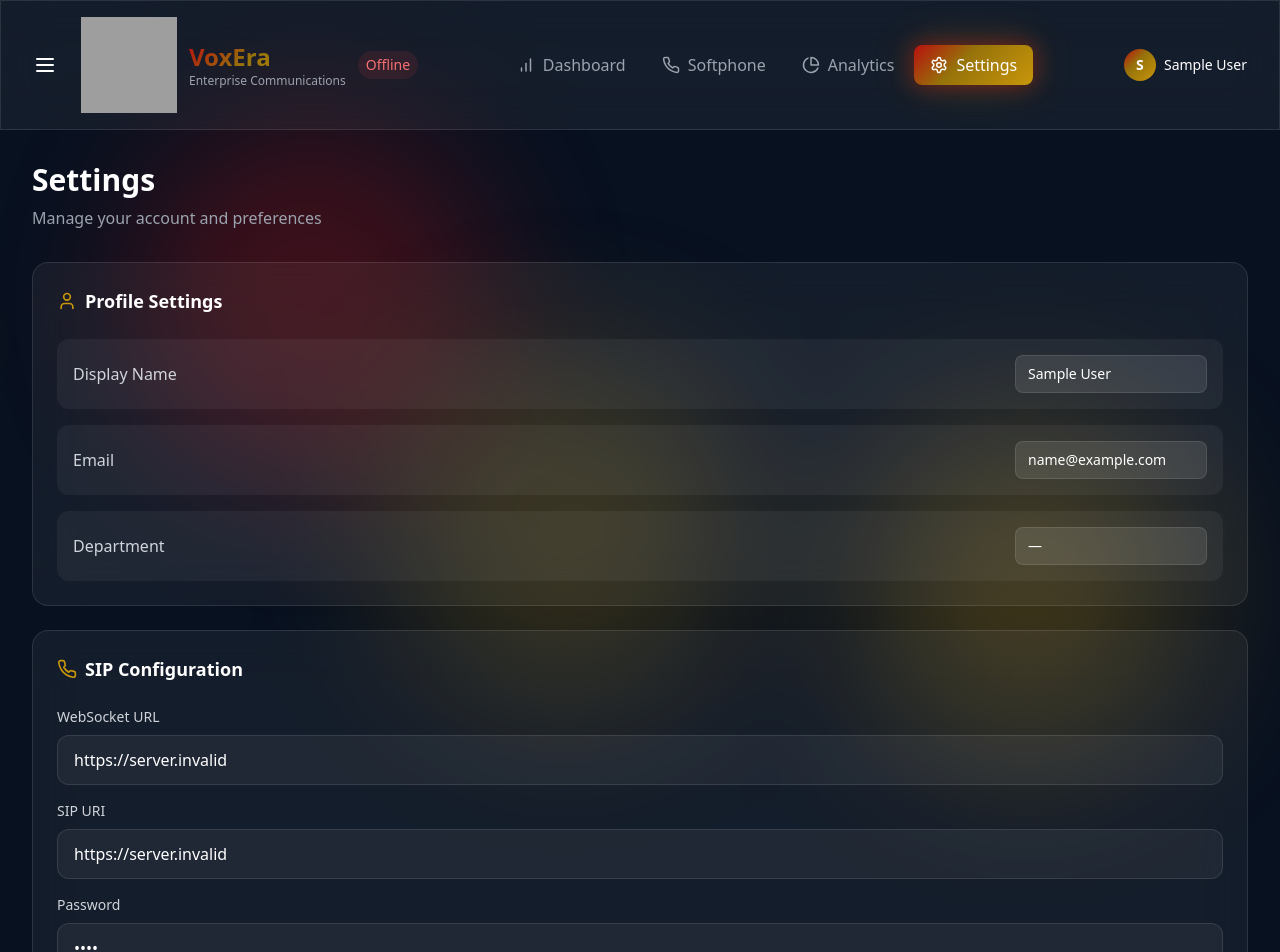
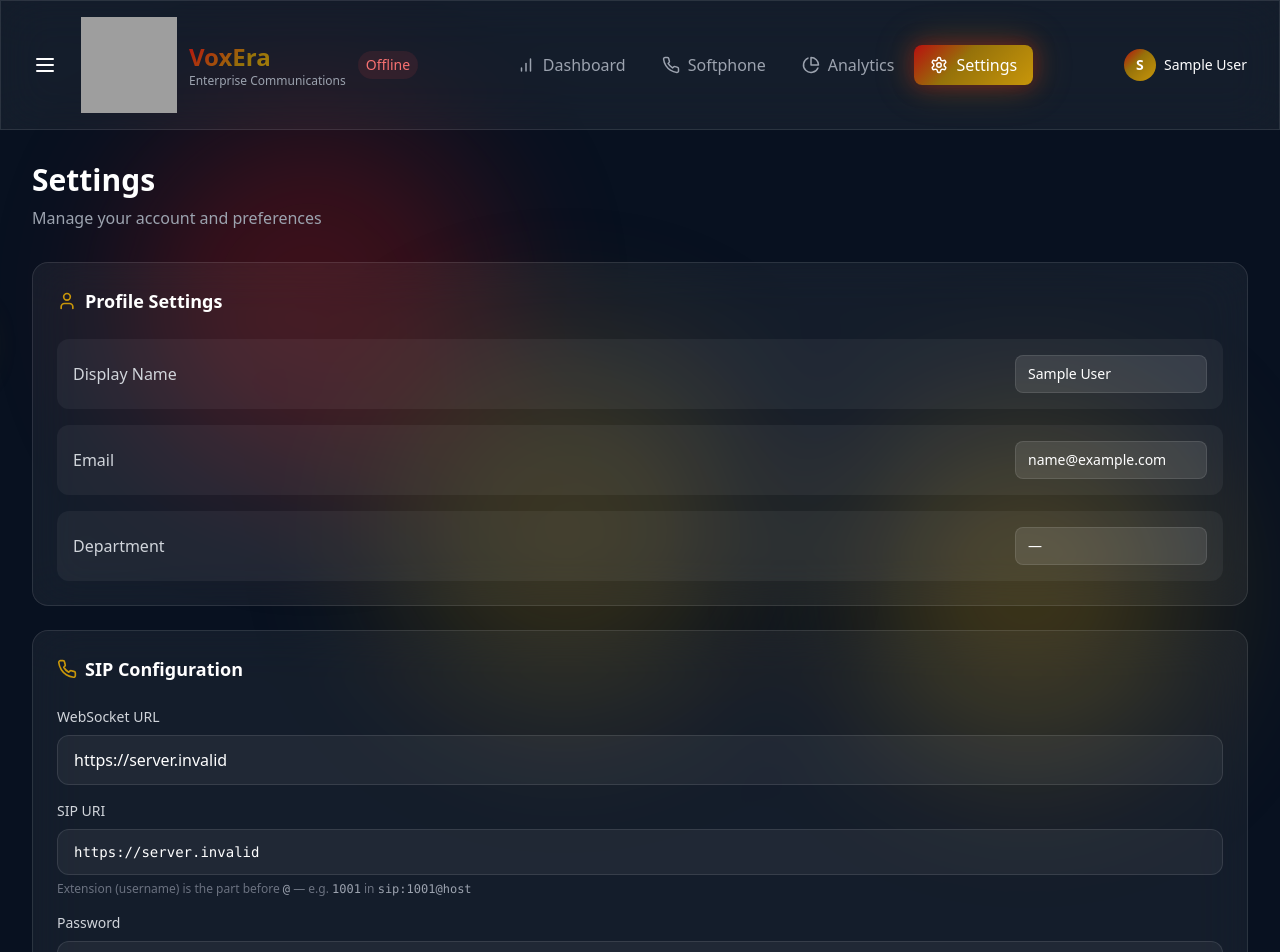
Before and after one commit to kashyapojha/VoxEra, a React (Vite) app: page /settings in a window 1280 px wide. Shown: the top 952 px of the page. Built offline with nearby package versions, Linux system fonts and the light colour scheme; no server answers; sample sign-in values are in the browser's storage; grey boxes are pictures that could not be loaded.

Commit message:
Deployment step

```diff
--- a/src/pages/Settings.jsx
+++ b/src/pages/Settings.jsx
@@ -5,7 +5,7 @@
 import GlassCard from '../components/UI/GlassCard'
 import { useSip } from '../context/SIPContext'
 import { useAuth } from '../context/AuthContext'
-import { env } from '../config/env'
+import { env, parseSipUri } from '../config/env'
 
 const Settings = () => {
   const {
@@ -43,13 +43,11 @@
   }, [setSipConfig])
 
   const handleSIPRegister = () => {
-    const input = (sipConfig.uri || '').trim()
-    // Expected: sip:<ext>@<domain>
-    const match = input.match(/^sip:([^@]+)@(.+)$/i)
-    const ext = match?.[1] || input.split('@')[0]?.replace('sip:', '') || extension || ''
-    const domain = match?.[2]
-    register(ext, sipConfig.password, domain)
+    const { extension: ext, domain } = parseSipUri(sipConfig.uri || env.sipUri)
+    register(ext || extension, sipConfig.password, domain)
   }
+
+  const parsedSip = parseSipUri(sipConfig.uri || env.sipUri)
 
   const handleSIPUnregister = () => {
     unregister()
@@ -142,8 +140,18 @@
                       type="text"
                       value={sipConfig.uri}
                       onChange={(e) => setSipConfig({ ...sipConfig, uri: e.target.value })}
-                      className="w-full px-4 py-3 bg-white/5 border border-white/10 rounded-xl focus:outline-none focus:border-accent/50 transition-colors"
+                      placeholder="sip:1001@13.62.237.148"
+                      className="w-full px-4 py-3 bg-white/5 border border-white/10 rounded-xl focus:outline-none focus:border-accent/50 transition-colors font-mono text-sm"
                     />
+                    <p className="mt-1.5 text-xs text-gray-500">
+                      Extension (username) is the part before{' '}
+                      <span className="font-mono text-gray-400">@</span>
+                      {parsedSip.extension ? (
+                        <> — currently <span className="font-mono text-accent">{parsedSip.extension}</span></>
+                      ) : (
+                        <> — e.g. <span className="font-mono text-gray-400">1001</span> in <span className="font-mono text-gray-400">sip:1001@host</span></>
+                      )}
+                    </p>
                   </div>
                   <div>
                     <label className="block text-sm font-medium text-gray-300 mb-2">
```
Also changed, not shown: asterisk/README.md, 1 other file (tests, documents, lock files or other folders).
